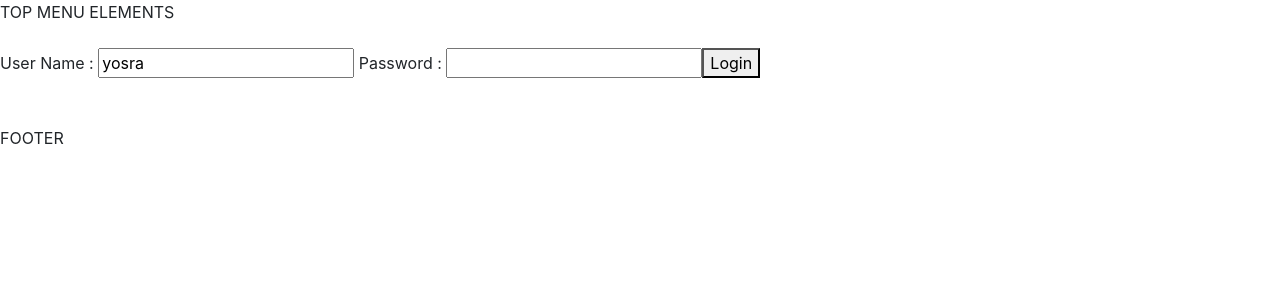
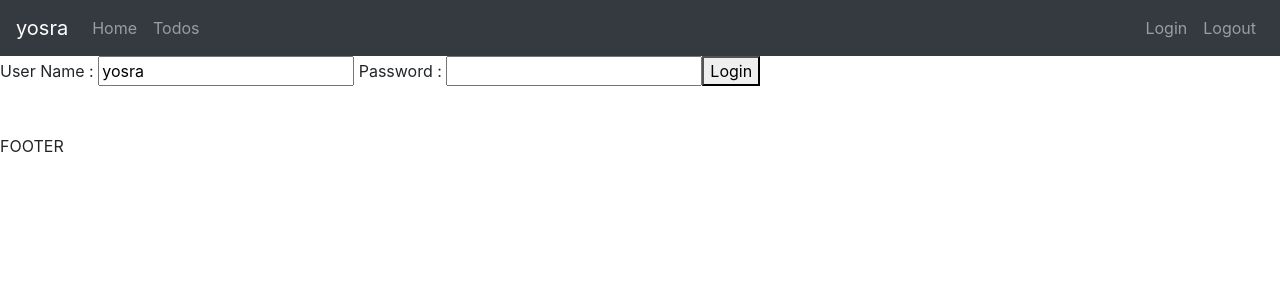
Before and after one commit to YosraRiabi/AngularSpringBootFullStack, an Angular app: page / in a window 1280 px wide. Shown: the top 300 px of the page. Built offline with nearby package versions, Linux system fonts and the light colour scheme.

Commit message:
Using bootstrap to create a Menu with Navigation Links

```diff
--- a/src/app/menu/menu.component.html
+++ b/src/app/menu/menu.component.html
@@ -1 +1,16 @@
-TOP MENU ELEMENTS <br><br>
+<header>
+  <nav class="navbar navbar-expand-md navbar-dark bg-dark">
+  <div><a href="#" class="navbar-brand">
+    yosra</a> </div>
+
+    <ul class="navbar-nav">
+      <li><a href="/welcome/yosra" class="nav-link">Home</a> </li>
+      <li><a href="/todos" class="nav-link">Todos</a> </li>
+    </ul>
+
+    <ul class="navbar-nav navbar-collapse justify-content-end">
+      <li><a href="/login" class="nav-link">Login</a> </li>
+      <li><a href="/logout" class="nav-link">Logout</a> </li>
+    </ul>
+  </nav>
+</header>
```
